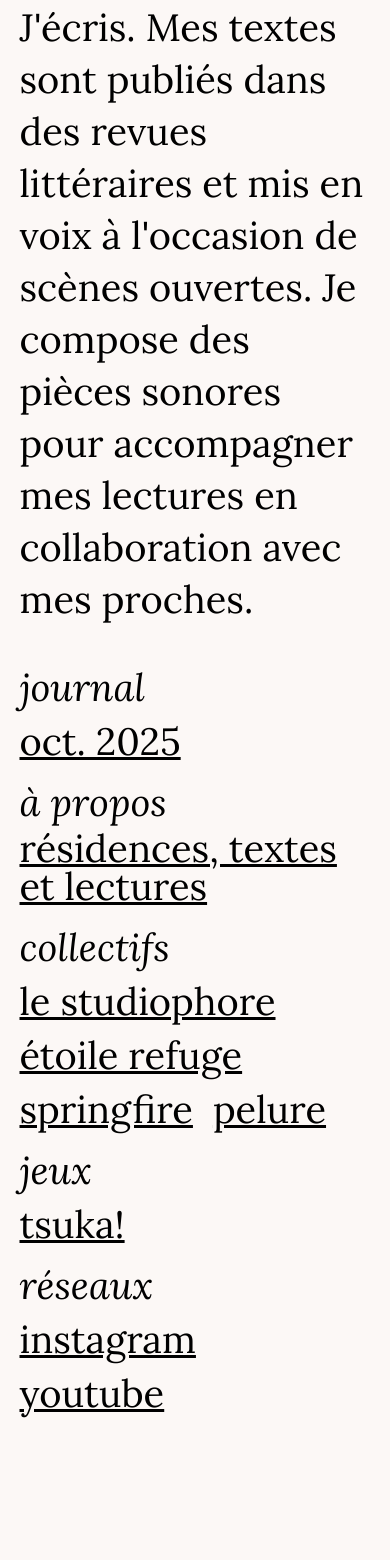
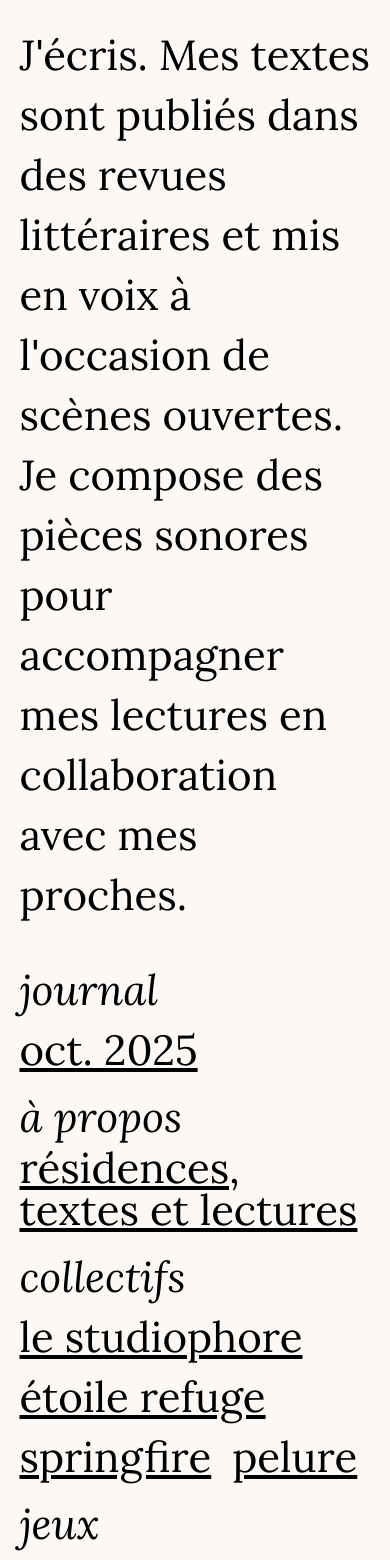
Before and after one commit to Doubl2m/melchiormaignan, a plain HTML site: page index.html in a window 390 px wide. Shown: the part 109-1669 px from the top of the page. Before the commit the page ends 1529 px from the top, so only its background shows below. Drawn offline with Linux system fonts and the light colour scheme.

Commit message:
Update style.css

```diff
--- a/style.css
+++ b/style.css
@@ -120,7 +120,7 @@ body {
 	/* border: 1px solid black;
 	border-radius: 10px; */
 	font-size: 18px;
-	line-height: 18px;
+	line-height: 32px;
 
 	/* font-style: italic; */
 }
@@ -149,7 +149,7 @@ body {
 h1, h2, h3, h4 {
 	font-size: 18px;
 	line-height: 40px;
-	margin-top: 12px;
+	margin-top: 2%;
 	font-weight: 600;
 }
 
@@ -218,38 +218,39 @@ p {
 	}
 
 	.link {
-		font-size: 42px;
+		font-size: 48px;
 		/* border-bottom: 1px dashed black; */
 	}
 
 	#nav {
-		line-height: 54px;
+		line-height: 60px;
 
-		font-size: 38px;
+		font-size: 42px;
 	}
 
 	#nav-header {
-		font-size: 38px;
+		font-size: 42px;
 	}
 
 	.nav-link {
-		font-size: 38px;
-		line-height: 38px;
+		font-size: 42px;
+		line-height: 42px;
 	}
 
 	#blog {
-		font-size: 38px;
-		line-height: 52px;
+		font-size: 42px;
+		line-height: 60px;
 	}
 
 	h1, h2, h3, h4 {
 		font-size: 42px;
 		line-height: 60px;
+		margin-top: 6%;
 	}
 
 	p {
 		font-size: 42px;
-		line-height: 50px;
-		margin-top: 4%;
+		line-height: 60px;
+		margin-top: 6%;
 	}
 }
```
